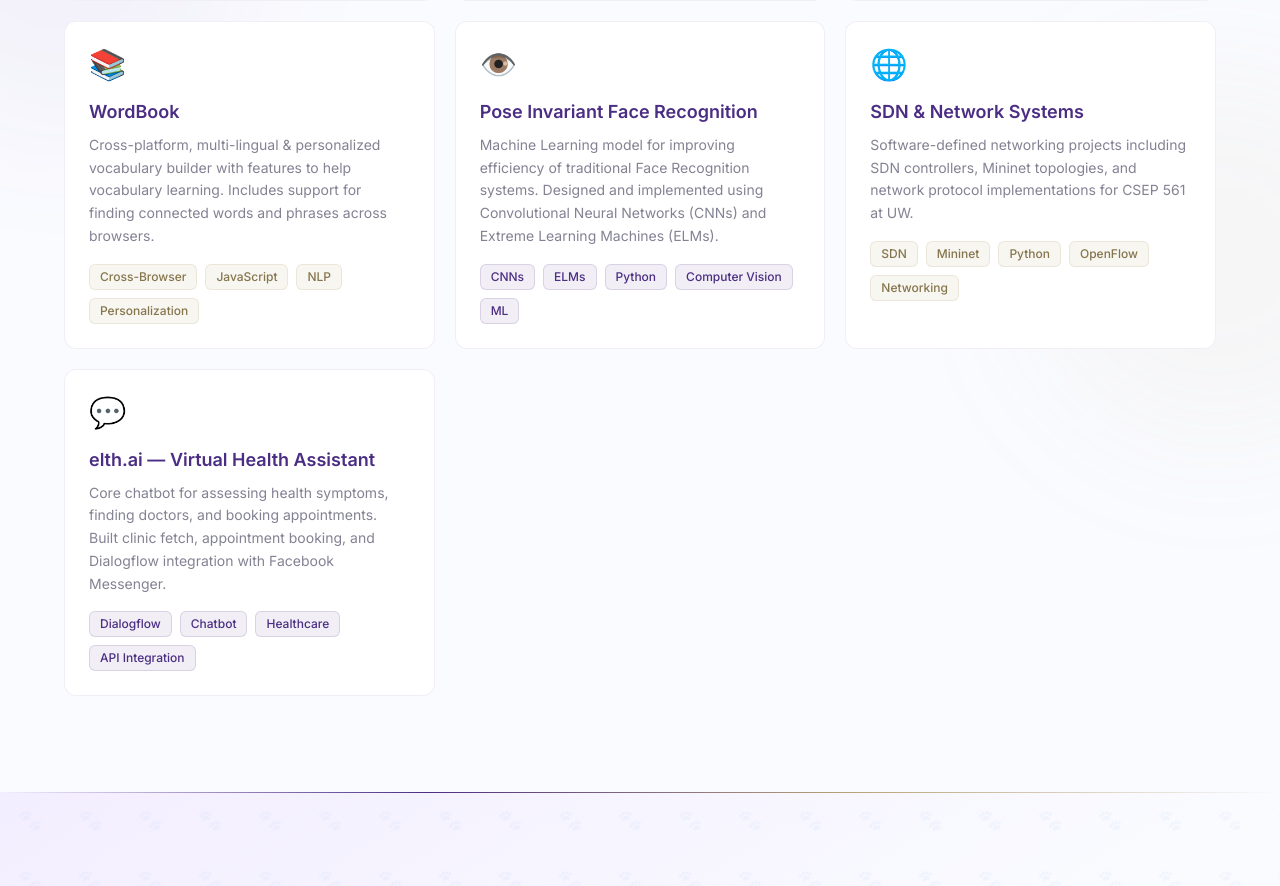
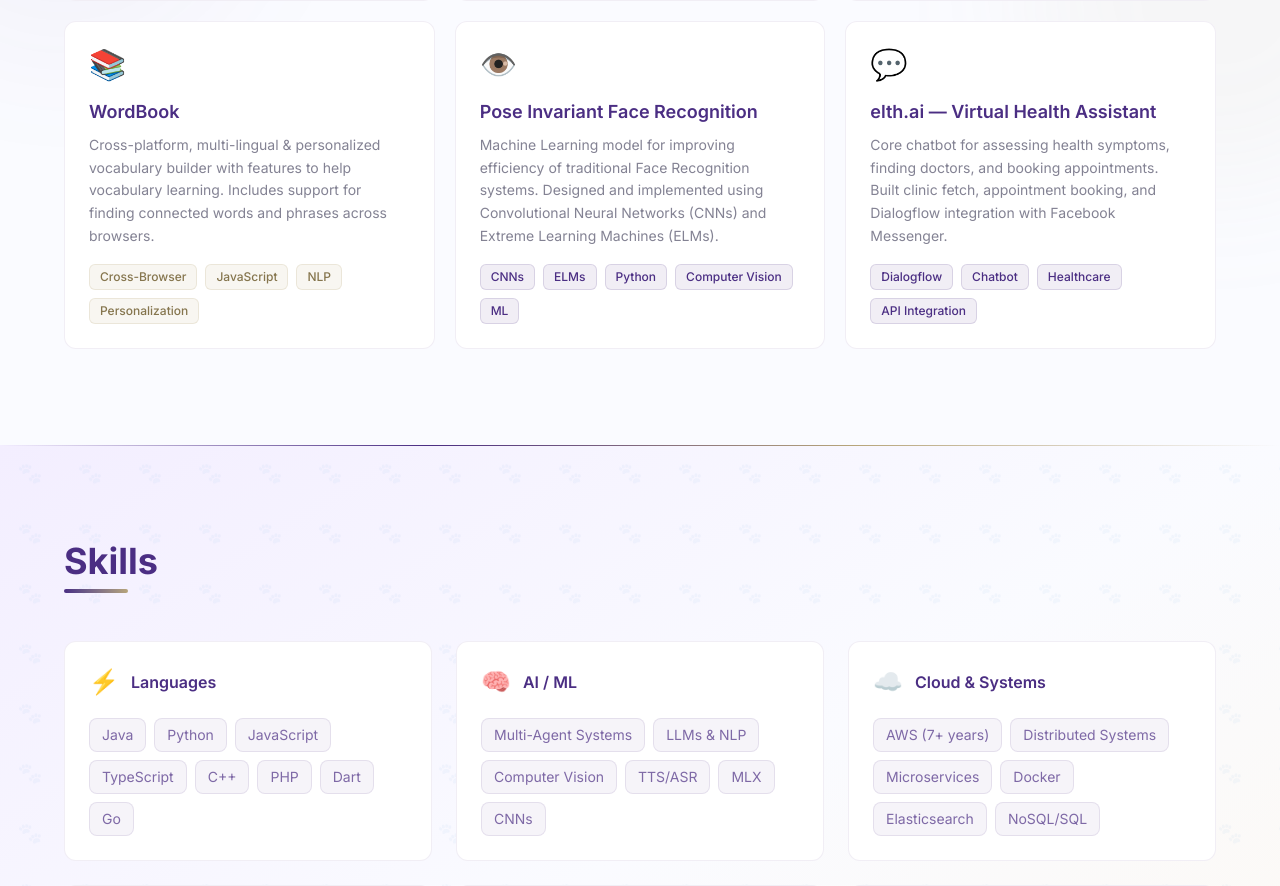
Before and after one commit to sanketgautam/sanketgautam.github.io, a React (Vite) app: page / in a window 1280 px wide. Shown: the part 3653-4539 px from the top of the page. Built offline with nearby package versions, Linux system fonts and the light colour scheme.

Commit message:
Remove SDN project, add resume PDF, enhance all components with gradient animations

```diff
--- a/src/components/Projects.jsx
+++ b/src/components/Projects.jsx
@@ -43,14 +43,6 @@
     tags: ['CNNs', 'ELMs', 'Python', 'Computer Vision', 'ML'],
     emoji: '👁️',
     color: 'purple',
-  },
-  {
-    title: 'SDN & Network Systems',
-    description:
-      'Software-defined networking projects including SDN controllers, Mininet topologies, and network protocol implementations for CSEP 561 at UW.',
-    tags: ['SDN', 'Mininet', 'Python', 'OpenFlow', 'Networking'],
-    emoji: '🌐',
-    color: 'gold',
   },
   {
     title: 'elth.ai — Virtual Health Assistant',
```
